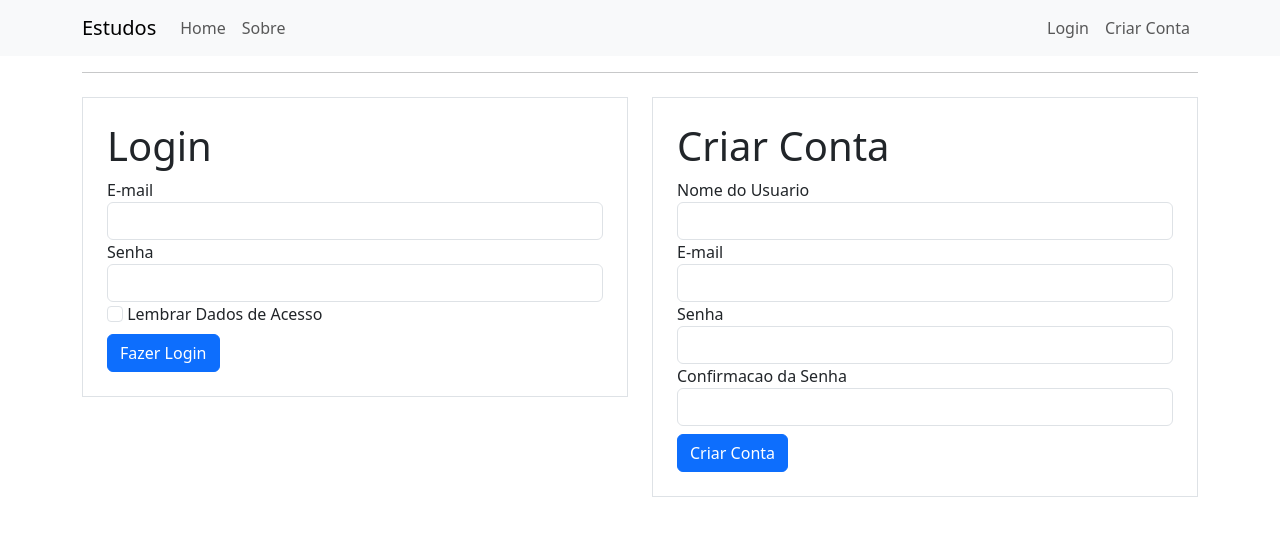
After one commit to LauraaPaiva/FlaskWebProject, a Flask app: page /login in a window 1280 px wide. The commit adds this page. Shown: the top 536 px of the page. Run offline with Flask 2, Linux system fonts and the light colour scheme.

Commit message:
Implementação do interface do formulário de login e criar conta

```diff
--- a/Templates/base.html
+++ b/Templates/base.html
@@ -1,17 +1,38 @@
 <!DOCTYPE html>
 
-<html lang="en" xmlns="http://www.w3.org/1999/xhtml">
+<html lang="pt-br" xmlns="http://www.w3.org/1999/xhtml">
 <head>
-    <meta charset="utf-8" />
+
+    <meta charset="UTF-8" />
+
     <title>Estudos</title>
+
     <link href="https://cdn.jsdelivr.net/npm/bootstrap@5.3.0-alpha1/dist/css/bootstrap.min.css" rel="stylesheet" integrity="sha384-GLhlTQ8iRABdZLl6O3oVMWSktQOp6b7In1Zl3/Jr59b6EGGoI1aFkw7cmDA6j6gD" crossorigin="anonymous">
+
     {% block head %}
     {% endblock %}
+
 </head>
 <body>
+
     {% include 'navbar.html' %}
+
+    <div class="container">
+        {% with mensagens = get_flashed_messages(with_categories=True) %}
+            {% if mensagens %}
+                {% for categoria, mensagem in mensagens %}
+                    <div class="alert {{ categoria }}">
+                        {{ mensagem }}
+                    </div>
+                {% endfor %}
+            {% endif %}
+        {% endwith %}
+    </div>
+
     {% block body %}
     {% endblock %}
+
     <script src="https://cdn.jsdelivr.net/npm/bootstrap@5.3.0-alpha1/dist/js/bootstrap.min.js" integrity="sha384-mQ93GR66B00ZXjt0YO5KlohRA5SY2XofN4zfuZxLkoj1gXtW8ANNCe9d5Y3eG5eD" crossorigin="anonymous"></script>
+
 </body>
 </html>
--- /dev/null
+++ b/Templates/login.html
@@ -0,0 +1,109 @@
+{% extends 'base.html' %}
+
+{% block body %}
+<div class="container">
+    <hr>
+    <div class="row">
+        <div class="col">
+            <form method="POST" action="" class="border p-4 mt-2">
+                {{ form_login.csrf_token }}
+                <h1>Login</h1>
+                <fieldset>
+                    <div class="form-group">
+                        {{ form_login.email.label(class="form-control-label") }}
+                        {% if form_login.email.errors %}
+                        {{ form_login.email(class="form-control is-invalid") }}
+                        <div class="invalid-feedback">
+                            {% for erro in form_login.email.errors %}
+                            {{ erro }}
+                            {% endfor %}
+                        </div>
+                        {% else %}
+                        {{ form_login.email(class="form-control") }}
+                        {% endif %}
+                    </div>
+                    <div class="form-group">
+                        {{ form_login.senha.label(class="form-control-label") }}
+                        {% if form_login.senha.errors %}
+                        {{ form_login.senha(class="form-control is-invalid") }}
+                        <div class="invalid-feedback">
+                            {% for erro in form_login.senha.errors %}
+                            {{ erro }}
+                            {% endfor %}
+                        </div>
+                        {% else %}
+                        {{ form_login.senha(class="form-control") }}
+                        {% endif %}
+                    </div>
+                    <div class="form-group">
+                        {{ form_login.lembrar_dados(class="form-check-input") }}
+                        {{ form_login.lembrar_dados.label(class="form-check-label") }}
+                    </div>
+                </fieldset>
+                {{ form_login.botao_submit_login(class="btn btn-primary mt-2") }}
+            </form>
+        </div>
+        <div class="col">
+            <form method="POST" action="" class="border p-4 mt-2">
+                {{ form_criarconta.csrf_token }}
+                <h1>Criar Conta</h1>
+                <fieldset>
+                    <div class="form-group">
+                        {{ form_criarconta.username.label(class="form-control-label") }}
+                        {% if form_criarconta.username.errors %}
+                        {{ form_criarconta.username(class="form-control is-invalid") }}
+                        <div class="invalid-feedback">
+                            {% for erro in form_criarconta.username.errors %}
+                            {{ erro }}
+                            {% endfor %}
+                        </div>
+                        {% else %}
+                        {{ form_criarconta.username(class="form-control") }}
+                        {% endif %}
+                    </div>
+                    <div class="form-group">
+                        {{ form_criarconta.email.label(class="form-control-label") }}
+                        {% if form_criarconta.email.errors %}
+                        {{ form_criarconta.email(class="form-control is-invalid") }}
+                        <div class="invalid-feedback">
+                            {% for erro in form_criarconta.email.errors %}
+                            {{ erro }}
+                            {% endfor %}
+                        </div>
+                        {% else %}
+                        {{ form_criarconta.email(class="form-control") }}
+                        {% endif %}
+                    </div>
+                    <div class="form-group">
+                        {{ form_criarconta.senha.label(class="form-control-label") }}
+                        {% if form_criarconta.senha.errors %}
+                        {{ form_criarconta.senha(class="form-control is-invalid") }}
+                        <div class="invalid-feedback">
+                            {% for erro in form_criarconta.senha.errors %}
+                            {{ erro }}
+                            {% endfor %}
+                        </div>
+                        {% else %}
+                        {{ form_criarconta.senha(class="form-control") }}
+                        {% endif %}
+                    </div>
+                    <div class="form-group">
+                        {{ form_criarconta.confirmacao_senha.label(class="form-control-label") }}
+                        {% if form_criarconta.confirmacao_senha.errors %}
+                        {{ form_criarconta.confirmacao_senha(class="form-control is-invalid") }}
+                        <div class="invalid-feedback">
+                            {% for erro in form_criarconta.confirmacao_senha.errors %}
+                            {{ erro }}
+                            {% endfor %}
+                        </div>
+                        {% else %}
+                        {{ form_criarconta.confirmacao_senha(class="form-control") }}
+                        {% endif %}
+                    </div>
+                </fieldset>
+                {{ form_criarconta.botao_submit_criarconta(class="btn btn-primary mt-2") }}
+            </form>
+        </div>
+    </div>
+</div>
+{% endblock %}
--- a/Templates/navbar.html
+++ b/Templates/navbar.html
@@ -13,10 +13,10 @@
             </ul>
             <ul class="d-flex navbar-nav">
                 <li class="nav-item">
-                    <a class="nav-link" href="#">Login</a>
+                    <a class="nav-link" href={{ url_for('login') }}>Login</a>
                 </li>
                 <li class="nav-item">
-                    <a class="nav-link" href="#">Criar Conta</a>
+                    <a class="nav-link" href={{ url_for('login') }}>Criar Conta</a>
                 </li>
             </ul>
         </div>
--- a/app.py
+++ b/app.py
@@ -1,8 +1,11 @@
-from flask import Flask, render_template
+from flask import Flask, render_template, url_for, request, flash, redirect
+from forms import FormLogin, FormCriarConta
 
 app = Flask(__name__)
 
 wsgi_app = app.wsgi_app
+
+app.config['SECRET_KEY'] = 'a19c1477bb0fc235da954711ecb04d45'
 
 @app.route('/')
 def home():
@@ -12,6 +15,19 @@ def home():
 def sobre():
     return render_template('sobre.html')
 
+@app.route('/login', methods=['GET', 'POST'])
+def login():
+    form_login = FormLogin()
+    form_criarconta = FormCriarConta()
+    redirect(url_for('home'))
+    if form_login.validate_on_submit() and 'botao_submit_login' in request.form:
+        flash(f'Login feito com sucesso no e-mail: {form_login.email.data}', 'alert-success')
+        return redirect(url_for('home'))
+    if form_criarconta.validate_on_submit() and 'botao_submit_criarconta' in request.form:
+        flash(f'Conta criada para o e-mail: {form_criarconta.email.data}', 'alert-success')
+        return redirect(url_for('home'))
+    return render_template('login.html', form_login=form_login, form_criarconta=form_criarconta)
+
 if __name__ == '__main__':
     import os
     HOST = os.environ.get('SERVER_HOST', 'localhost')
--- /dev/null
+++ b/forms.py
@@ -0,0 +1,16 @@
+from flask_wtf import FlaskForm
+from wtforms import StringField, PasswordField, SubmitField, BooleanField
+from wtforms.validators import DataRequired, Length, Email, EqualTo
+
+class FormCriarConta(FlaskForm):
+    username = StringField('Nome do Usuario', validators=[DataRequired()])
+    email = StringField('E-mail', validators=[DataRequired(), Email()])
+    senha = PasswordField('Senha', validators=[DataRequired(), Length(6,20)])
+    confirmacao_senha = PasswordField('Confirmacao da Senha', validators=[DataRequired(), EqualTo('senha')])
+    botao_submit_criarconta = SubmitField('Criar Conta')
+
+class FormLogin(FlaskForm):
+    email = StringField('E-mail', validators=[DataRequired(), Email()])
+    senha = PasswordField('Senha', validators=[DataRequired(), Length(6,20)])
+    lembrar_dados = BooleanField('Lembrar Dados de Acesso')
+    botao_submit_login = SubmitField('Fazer Login')
```
Also changed, not shown: 3 other files.
